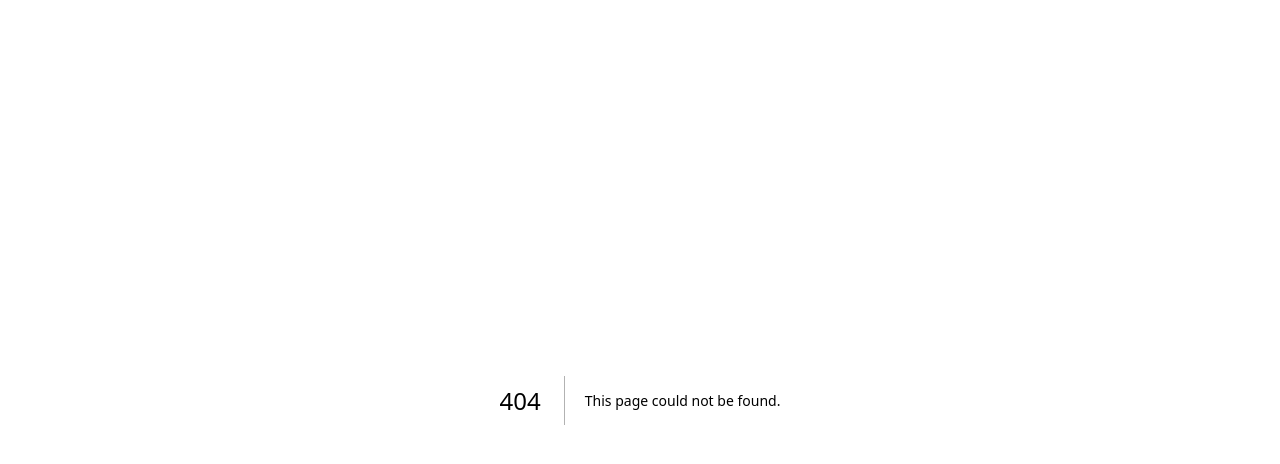
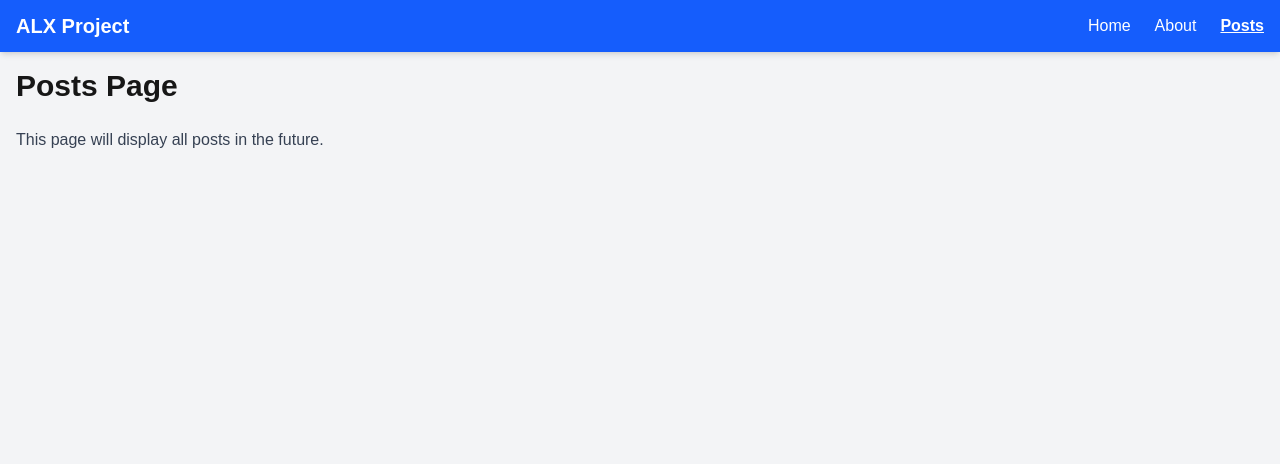
Before and after one commit to amine1949/alx-project-0x02-setup, a Next.js app in the folder alx-project-0x02/: page /posts in a window 1280 px wide. Before the commit this address had no page. Shown: the top 464 px of the page. Built offline with nearby package versions, Linux system fonts and the light colour scheme.

Commit message:
Implement Navigation and Layout

```diff
--- a/alx-project-0x02/components/layout/Header.tsx
+++ b/alx-project-0x02/components/layout/Header.tsx
@@ -1,30 +1,43 @@
-import Link from "next/link";
-
+import Link from 'next/link';
+import { useRouter } from 'next/router';
+import React from 'react';
 
 const Header = () => {
+    const router = useRouter();
+
+    // Define navigation items
+    const navItems = [
+        { path: '/home', label: 'Home' },
+        { path: '/about', label: 'About' },
+        { path: '/posts', label: 'Posts' },
+    ];
+
     return (
-        <>
-            <header className="bg-blue-600 text-white p-4">
-                <div className="container mx-auto flex justify-between items-center">
-                    <h1 className="text-2xl font-bold">ALX Project</h1>
-                    <nav>
-                        <ul className="flex space-x-4">
-                            <li>
-                                <Link href="/home" className="hover:underline">
-                                    Home
+        <header className="bg-blue-600 text-white shadow-md">
+            <div className="container mx-auto px-4 py-3">
+                <nav className="flex items-center justify-between">
+                    <div className="text-xl font-bold">
+                        <Link href="/home">ALX Project</Link>
+                    </div>
+
+                    <ul className="flex space-x-6">
+                        {navItems.map((item) => (
+                            <li key={item.path}>
+                                <Link
+                                    href={item.path}
+                                    className={`hover:underline transition ${
+                                        router.pathname === item.path ? 'font-bold underline' : ''
+                                    }`}
+                                >
+                                    {item.label}
                                 </Link>
                             </li>
-                            <li>
-                                <Link href="/about" className="hover:underline">
-                                    About
-                                </Link>
-                            </li>
-                        </ul>
-                    </nav>
-                </div>
-            </header>
-        </>
-    )
-}
+                        ))}
+                    </ul>
+                </nav>
+            </div>
+        </header>
+    );
+};
 
-export default Header
+export default Header;
--- a/alx-project-0x02/pages/index.tsx
+++ b/alx-project-0x02/pages/index.tsx
@@ -1,22 +1,12 @@
-import Head from 'next/head';
-import Header from '@/components/layout/Header';
+import { useRouter } from 'next/router';
+import { useEffect } from 'react';
 
-export default function Home() {
-  return (
-      <div className="min-h-screen bg-gray-100">
-        <Head>
-          <title>ALX Project 2</title>
-          <meta name="description" content="Next.js with TypeScript and Tailwind" />
-        </Head>
+export default function IndexPage() {
+    const router = useRouter();
 
-        <Header />
+    useEffect(() => {
+        router.push('/home');
+    }, [router]);
 
-        <main className="container mx-auto p-4">
-          <h2 className="text-xl font-semibold mb-4">Welcome to ALX Project 2</h2>
-          <p className="text-gray-700">
-            This is a Next.js project with TypeScript and Tailwind CSS.
-          </p>
-        </main>
-      </div>
-  );
+    return null;
 }
--- /dev/null
+++ b/alx-project-0x02/pages/posts.tsx
@@ -0,0 +1,21 @@
+import Head from 'next/head';
+import Header from '@/components/layout/Header';
+
+export default function PostsPage() {
+    return (
+        <div className="min-h-screen bg-gray-100">
+            <Head>
+                <title>Posts | ALX Project</title>
+            </Head>
+
+            <Header />
+
+            <main className="container mx-auto p-4">
+                <h1 className="text-3xl font-bold mb-6">Posts Page</h1>
+                <p className="text-gray-700">
+                    This page will display all posts in the future.
+                </p>
+            </main>
+        </div>
+    );
+}
```
